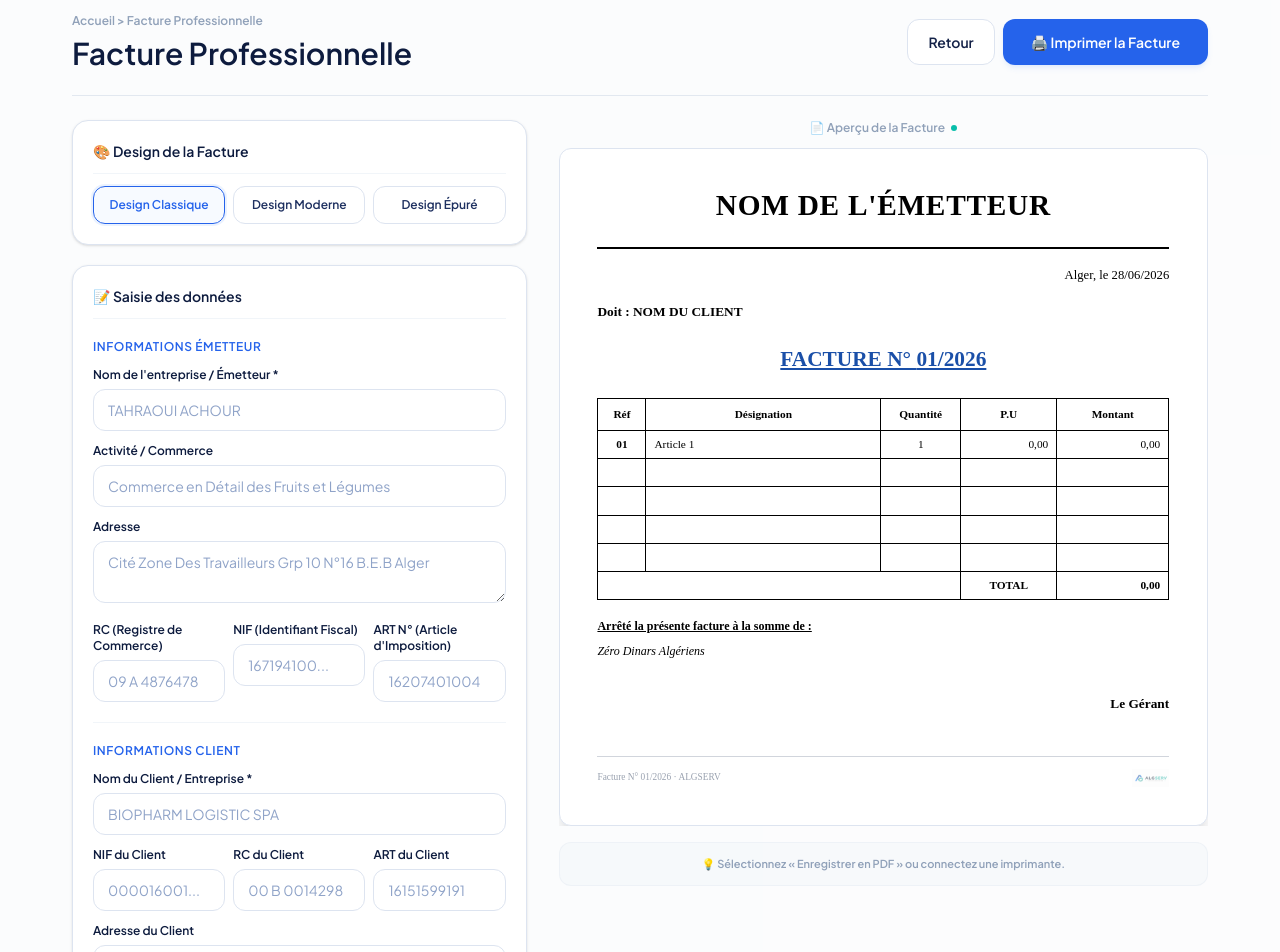
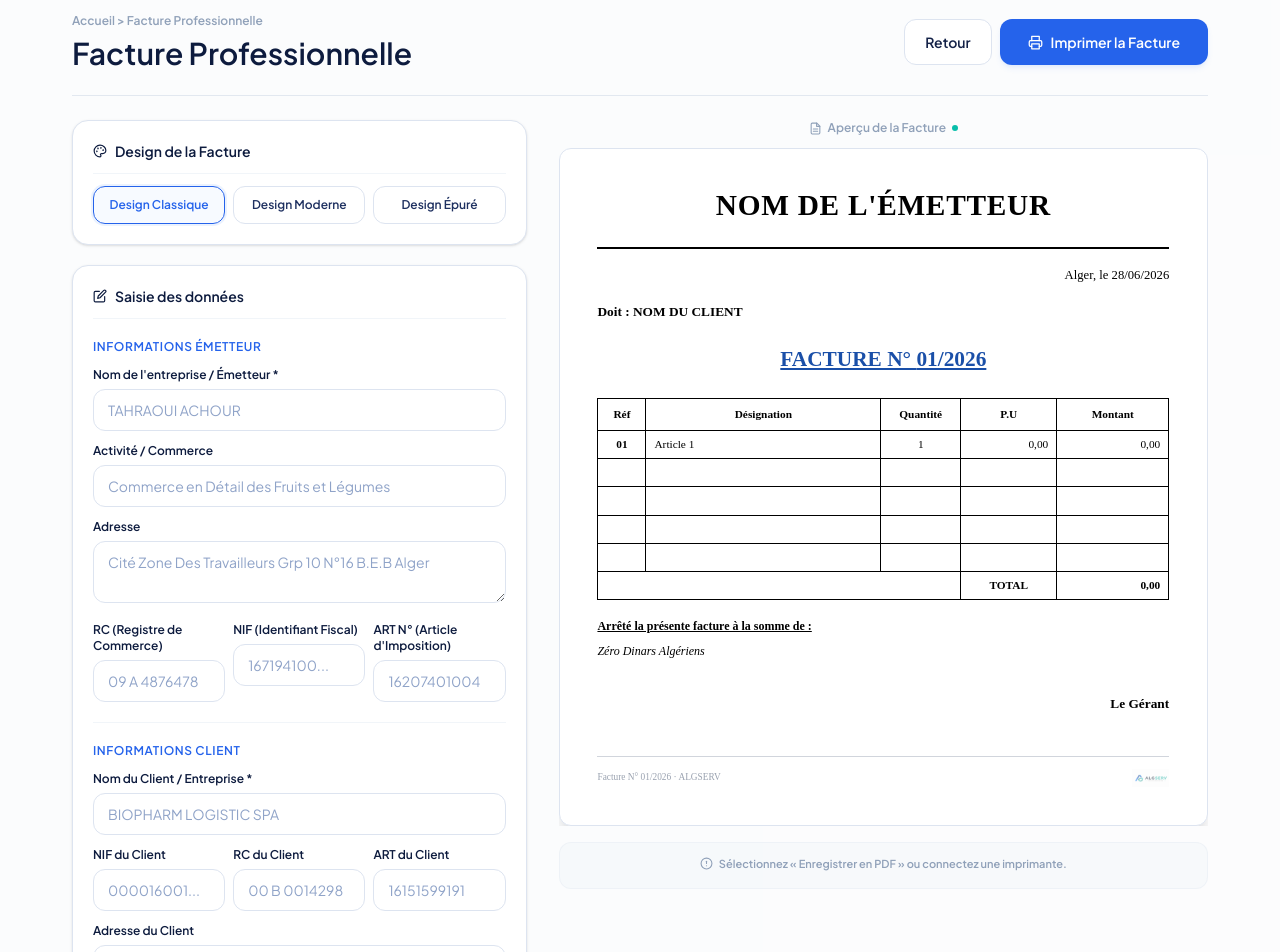
Before and after one commit to yasxer/ALGSERV, a Next.js app: page /order/facture in a window 1280 px wide. Shown: the part 100-1052 px from the top of the page. Built offline with nearby package versions, Linux system fonts and the light colour scheme.

Commit message:
Enhance UI by adding icons to buttons and headings for improved visual clarity

```diff
--- a/app/order/facture/page.tsx
+++ b/app/order/facture/page.tsx
@@ -168,8 +168,9 @@
             <Link href="/" className="flex-1 sm:flex-initial text-center text-sm font-semibold border border-[#DDE4F0] rounded-xl px-5 py-3 bg-white text-ink-800 hover:bg-slate-50 transition-colors">
               {t.back}
             </Link>
-            <button onClick={() => window.print()} className="flex-1 sm:flex-initial text-center text-sm font-bold bg-blue-600 text-white rounded-xl px-7 py-3 hover:bg-blue-700 transition-all shadow-md shadow-blue-500/10 cursor-pointer">
-              🖨️ {t.print}
+            <button onClick={() => window.print()} className="flex-1 sm:flex-initial inline-flex items-center justify-center gap-2 text-sm font-bold bg-blue-600 text-white rounded-xl px-7 py-3 hover:bg-blue-700 transition-all shadow-md shadow-blue-500/10 cursor-pointer">
+              <svg width="15" height="15" viewBox="0 0 24 24" fill="none" stroke="currentColor" strokeWidth="2" strokeLinecap="round" strokeLinejoin="round"><polyline points="6 9 6 2 18 2 18 9"/><path d="M6 18H4a2 2 0 0 1-2-2v-5a2 2 0 0 1 2-2h16a2 2 0 0 1 2 2v5a2 2 0 0 1-2 2h-2"/><rect x="6" y="14" width="12" height="8"/></svg>
+              {t.print}
             </button>
           </div>
         </div>
@@ -182,7 +183,10 @@
 
             {/* Template selector */}
             <div className="bg-white border border-[#DDE4F0] rounded-2xl p-5 shadow-sm flex flex-col gap-3">
-              <h3 className="text-sm font-bold text-ink-900 border-b border-slate-100 pb-3">🎨 {t.chooseTemplate}</h3>
+              <h3 className="text-sm font-bold text-ink-900 border-b border-slate-100 pb-3 flex items-center gap-2">
+                <svg width="14" height="14" viewBox="0 0 24 24" fill="none" stroke="currentColor" strokeWidth="2" strokeLinecap="round" strokeLinejoin="round"><circle cx="13.5" cy="6.5" r=".5"/><circle cx="17.5" cy="10.5" r=".5"/><circle cx="8.5" cy="7.5" r=".5"/><circle cx="6.5" cy="12.5" r=".5"/><path d="M12 2C6.5 2 2 6.5 2 12s4.5 10 10 10c.926 0 1.648-.746 1.648-1.688 0-.437-.18-.835-.437-1.125-.29-.289-.438-.652-.438-1.125a1.64 1.64 0 0 1 1.668-1.668h1.996c3.051 0 5.555-2.503 5.555-5.554C21.965 6.012 17.461 2 12 2z"/></svg>
+                {t.chooseTemplate}
+              </h3>
               <div className="grid grid-cols-3 gap-2">
                 {([
                   { id: 'classic', label: t.templateClassic },
@@ -200,7 +204,10 @@
 
             {/* Form fields */}
             <div className="bg-white border border-[#DDE4F0] rounded-2xl p-5 shadow-sm flex flex-col gap-5">
-              <h3 className="text-sm font-bold text-ink-900 border-b border-slate-100 pb-3">📝 {t.fillForm}</h3>
+              <h3 className="text-sm font-bold text-ink-900 border-b border-slate-100 pb-3 flex items-center gap-2">
+                <svg width="14" height="14" viewBox="0 0 24 24" fill="none" stroke="currentColor" strokeWidth="2" strokeLinecap="round" strokeLinejoin="round"><path d="M11 4H4a2 2 0 0 0-2 2v14a2 2 0 0 0 2 2h14a2 2 0 0 0 2-2v-7"/><path d="M18.5 2.5a2.121 2.121 0 0 1 3 3L12 15l-4 1 1-4 9.5-9.5z"/></svg>
+                {t.fillForm}
+              </h3>
 
               {/* Émetteur */}
               <div className="flex flex-col gap-3">
@@ -324,7 +331,10 @@
           {/* ---- RIGHT: Invoice Sheet ---- */}
           <div className="lg:col-span-7 flex flex-col items-center w-full sticky top-28 print:static print:w-full">
             <h3 className="print:hidden text-xs font-bold text-slate-400 mb-3 text-center flex items-center gap-1.5">
-              <span>📄 {t.preview}</span>
+              <span className="flex items-center gap-1.5">
+                <svg width="13" height="13" viewBox="0 0 24 24" fill="none" stroke="currentColor" strokeWidth="2" strokeLinecap="round" strokeLinejoin="round"><path d="M14.5 2H6a2 2 0 0 0-2 2v16a2 2 0 0 0 2 2h12a2 2 0 0 0 2-2V7.5z"/><polyline points="14 2 14 8 20 8"/><line x1="16" y1="13" x2="8" y2="13"/><line x1="16" y1="17" x2="8" y2="17"/></svg>
+                {t.preview}
+              </span>
               <span className="w-1.5 h-1.5 rounded-full bg-emerald-500 animate-pulse" />
             </h3>
 
@@ -635,7 +645,10 @@
 
             {/* Print hint */}
             <div className="print:hidden mt-4 text-[11px] text-slate-400 max-w-[210mm] text-center w-full bg-slate-100/50 rounded-xl p-3 border border-slate-200/40">
-              💡 <strong>{t.printHint}</strong>
+              <span className="inline-flex items-center gap-1.5">
+                <svg width="13" height="13" viewBox="0 0 24 24" fill="none" stroke="currentColor" strokeWidth="2" strokeLinecap="round" strokeLinejoin="round"><circle cx="12" cy="12" r="10"/><line x1="12" y1="8" x2="12" y2="12"/><line x1="12" y1="16" x2="12.01" y2="16"/></svg>
+                <strong>{t.printHint}</strong>
+              </span>
             </div>
           </div>
 
```
